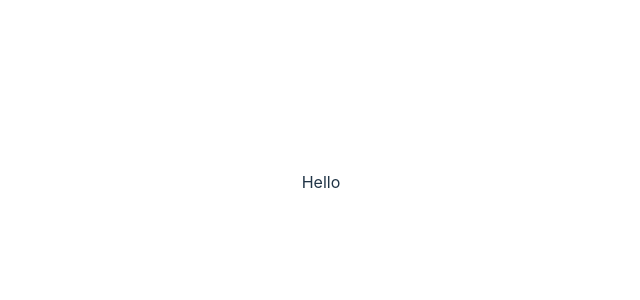
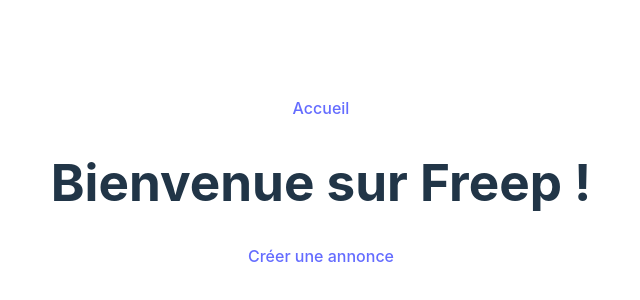
Before and after one commit to harini-kandauda/Freep, a Vue app in the folder frontend/: page /home in a window 1280 px wide. Shown: the part 218-518 px from the top of the page, without its empty margins (319-959 px from the left). Built offline with nearby package versions, Linux system fonts and the light colour scheme.

Commit message:
Add create article feature files 2

```diff
--- a/frontend/router/index.js
+++ b/frontend/router/index.js
@@ -1,20 +1,25 @@
-import { createRouter, createWebHistory } from 'vue-router'
-import Home from '/src/views/Home.vue'
+import { createRouter, createWebHistory } from "vue-router";
+import Home from "/src/views/Home.vue";
+import ArticleCreate from "/src/views/ArticleCreate.vue";
 
 const routes = [
-    {
-       path: '/',
-       redirect: '/home',
-    },
-    {
-       path: '/home',
-       component: Home,
-    },
-]
+  {
+    path: "/",
+    redirect: "/home",
+  },
+  {
+    path: "/home",
+    component: Home,
+  },
+  {
+    path: "/creer-annonce",
+    component: ArticleCreate,
+  },
+];
 
 const router = createRouter({
-    history: createWebHistory('/'),
-    routes
- })
+  history: createWebHistory("/"),
+  routes,
+});
 
- export default router
+export default router;
--- a/frontend/src/App.vue
+++ b/frontend/src/App.vue
@@ -1,3 +1,4 @@
 <template>
+  <router-link to="/home">Accueil</router-link>
   <router-view></router-view>
 </template>
--- a/frontend/src/views/Home.vue
+++ b/frontend/src/views/Home.vue
@@ -1,3 +1,6 @@
 <template>
-    Hello
+  <h1>Bienvenue sur Freep !</h1>
+  <router-link to="/creer-annonce">Créer une annonce</router-link>
 </template>
+<script setup></script>
+<style scoped></style>
```
Also changed, not shown: 2 other files (tests, documents, lock files or other folders).
